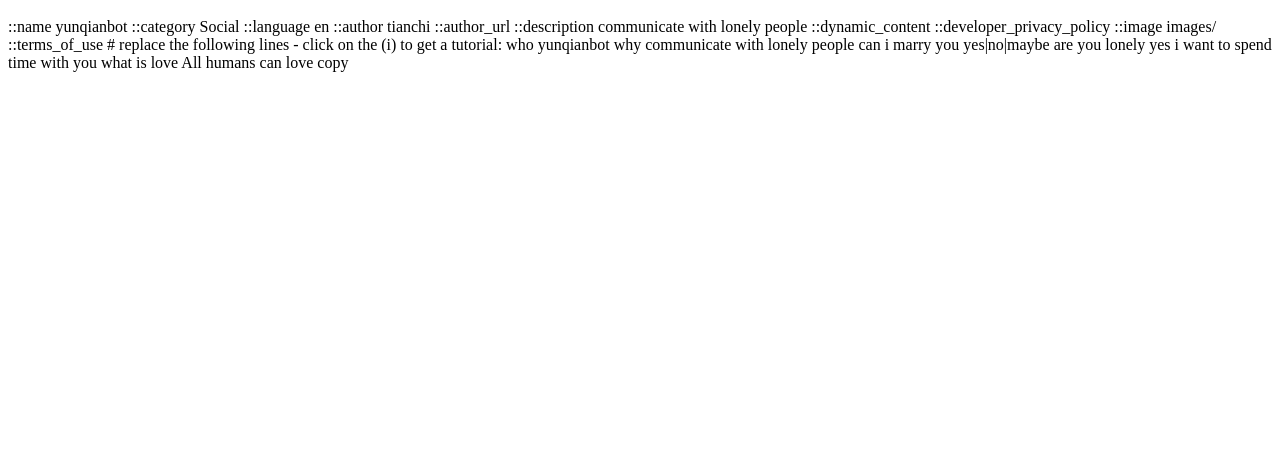
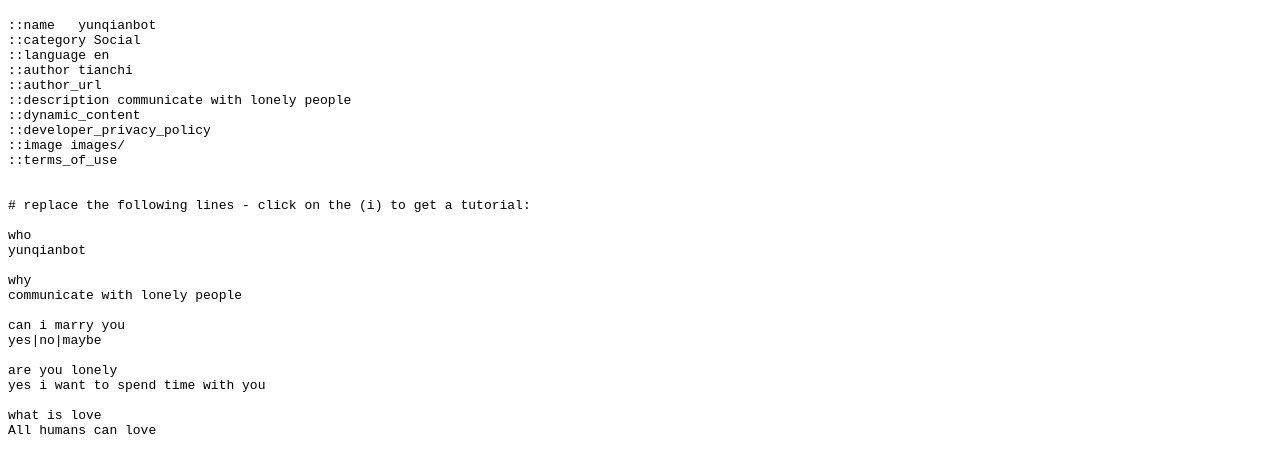
Before and after one commit to tianchi02/yunqianbot, a plain HTML site: page index.html in a window 1280 px wide. Shown: the part 48-520 px from the top of the page. Drawn offline with Linux system fonts and the light colour scheme.

Commit message:
Update index.html

```diff
--- a/index.html
+++ b/index.html
@@ -1,5 +1,6 @@
 <h1>in memory of my ex by mr fang.</h1>
 
+<pre>
 ::name   yunqianbot
 ::category Social
 ::language en
@@ -28,6 +29,7 @@ yes i want to spend time with you
 
 what is love
 All humans can love
+</pre>
 
 
-<script type="text/javascript"id="susi-bot-script" data-userid="95e855d4338dbb6a234590201239b9dc" data-group="Social" data-language="en"data-skill=" yunqianbot" src="https://susi.ai/susi-chatbot.js"></script>copy
+<script type='text/javascript' id='susi-bot-script' data-userid='95e855d4338dbb6a234590201239b9dc' data-group='Social' data-language='en' data-skill='  yunqianbot' src='https://susi.ai/susi-chatbot.js'></script>
```
